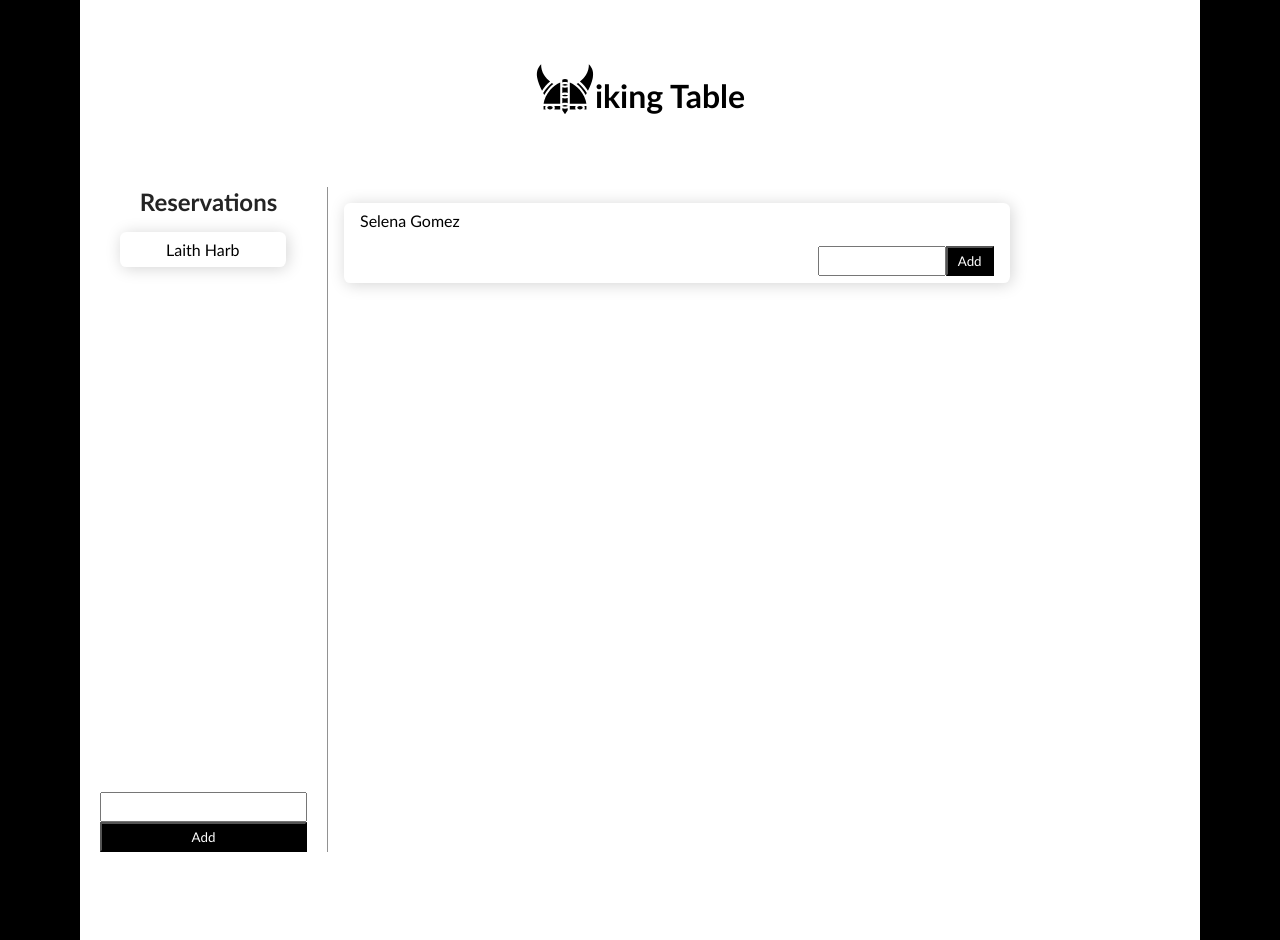
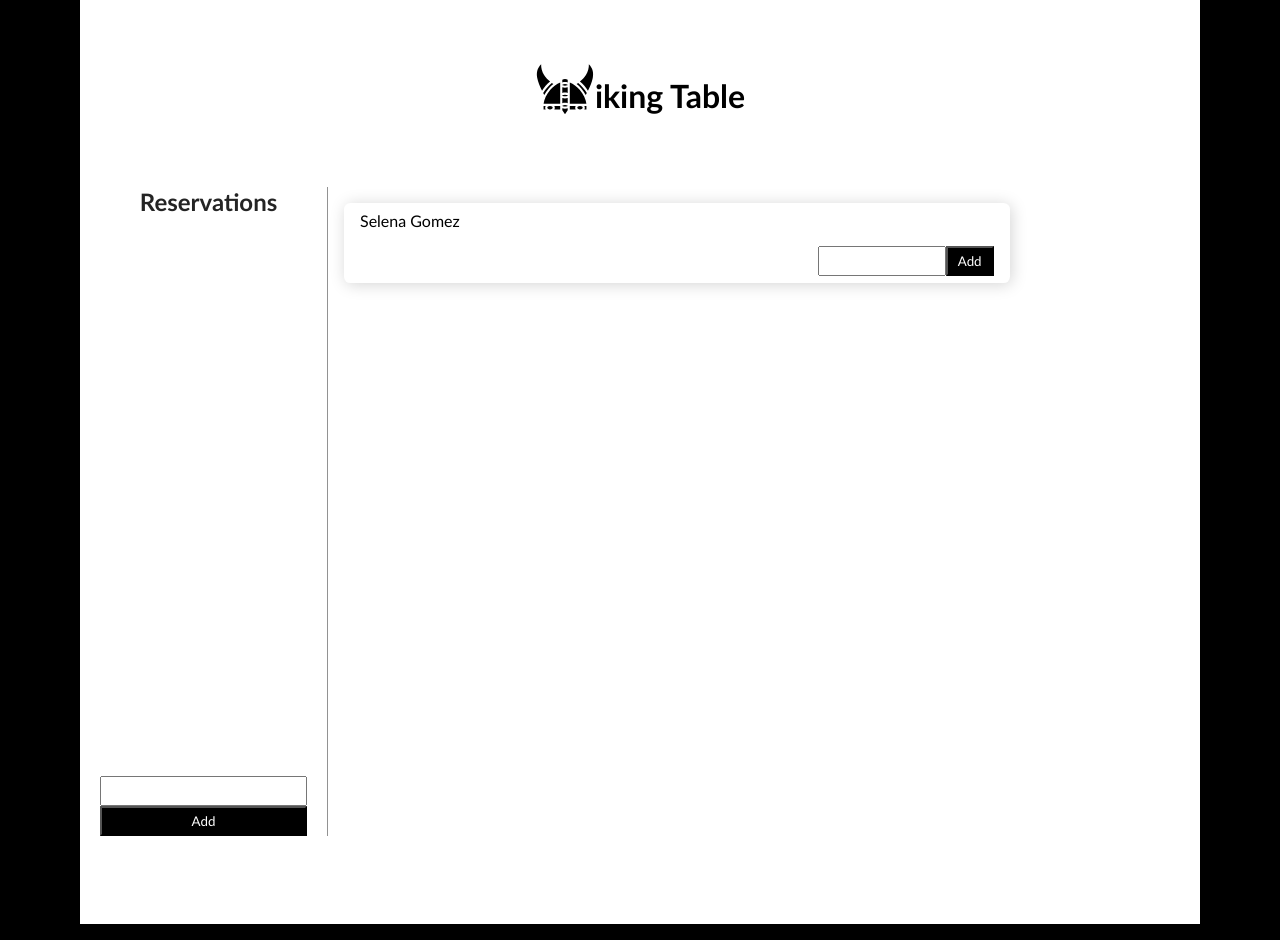
Before and after one commit to Lu-Smith/restaurant-reservations-react-redux, a React (Create React App) app: page / in a window 1280 px wide. Built offline with nearby package versions, Linux system fonts and the light colour scheme.

Commit message:
Updated Resevation.Card.tsx and App.tsx

```diff
--- a/src/App.tsx
+++ b/src/App.tsx
@@ -1,9 +1,15 @@
 import React, { useState } from "react";
 import { GiVikingHelmet } from "react-icons/gi";
+import { useSelector } from "react-redux";
 import "./App.css";
+import ReservationCard from "./app/components/ReservationCard";
+import { RootState } from "./app/store";
 
 
 function App() {
+
+const reservations = useSelector((state: RootState) => state.reservations.value);
+
   return (
     <div className="App">
 
@@ -13,7 +19,9 @@ function App() {
           <div>
             <h5 className="reservation-header">Reservations</h5>
             <div className="reservation-cards-container">
-              <div className="reservation-card-container">Laith Harb</div>
+              {reservations.map(name => {
+                return <ReservationCard name={name} />
+              })}
             </div>
           </div>
           <div className="reservation-input-container">
--- a/src/app/components/ReservationCard.tsx
+++ b/src/app/components/ReservationCard.tsx
@@ -1,8 +1,12 @@
 import React from 'react'
 
-function ReservationCard() {
+interface ReservationCardTypes {
+    name: string
+}
+
+function ReservationCard( {name}: ReservationCardTypes) {
   return (
-    <div className="reservation-card-container">Laith Harb</div>
+    <div className="reservation-card-container">{name}</div>
   )
 }
 
--- a/src/features/reservationSlice.ts
+++ b/src/features/reservationSlice.ts
@@ -18,6 +18,6 @@ export const reservationSlice = createSlice({
 },
 });
 
-export const { addReservation } = reservationSlice.actions
+export const { addReservation } = reservationSlice.actions;
 
 export default reservationSlice.reducer;
```
